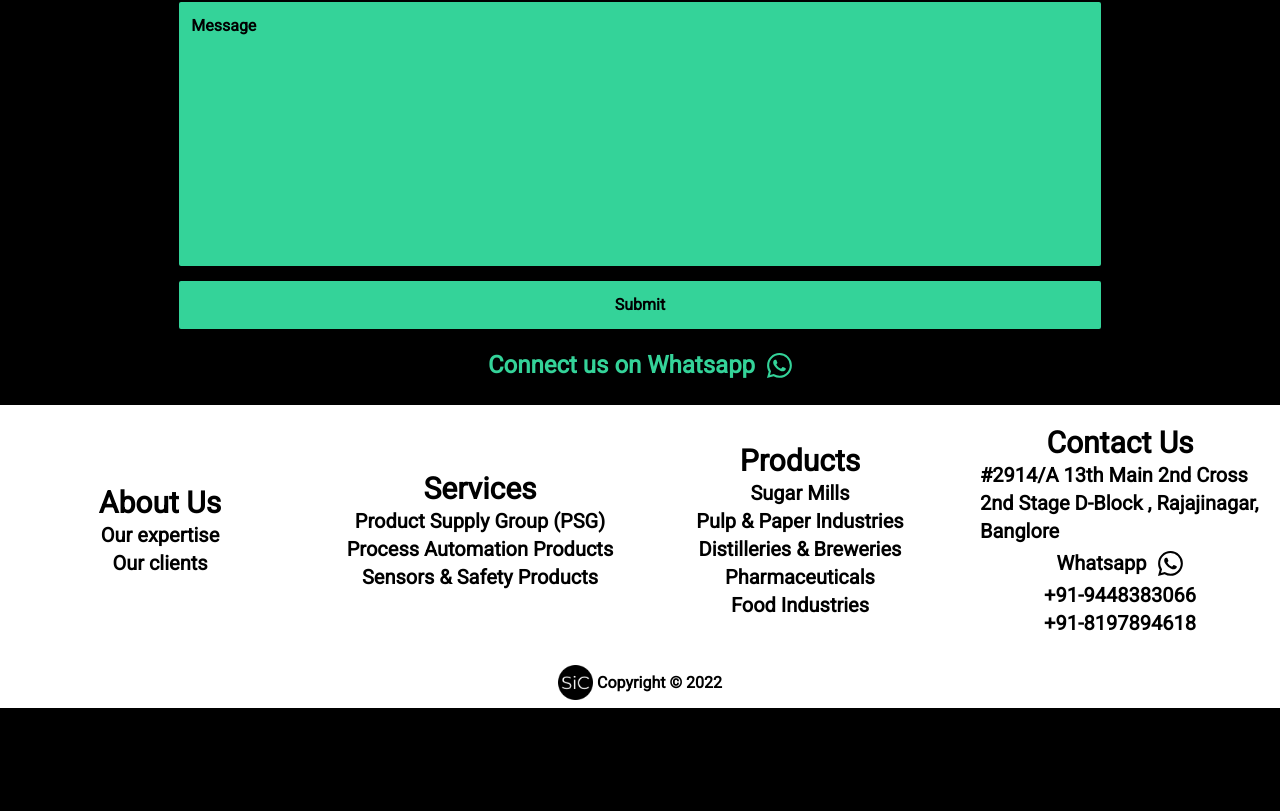
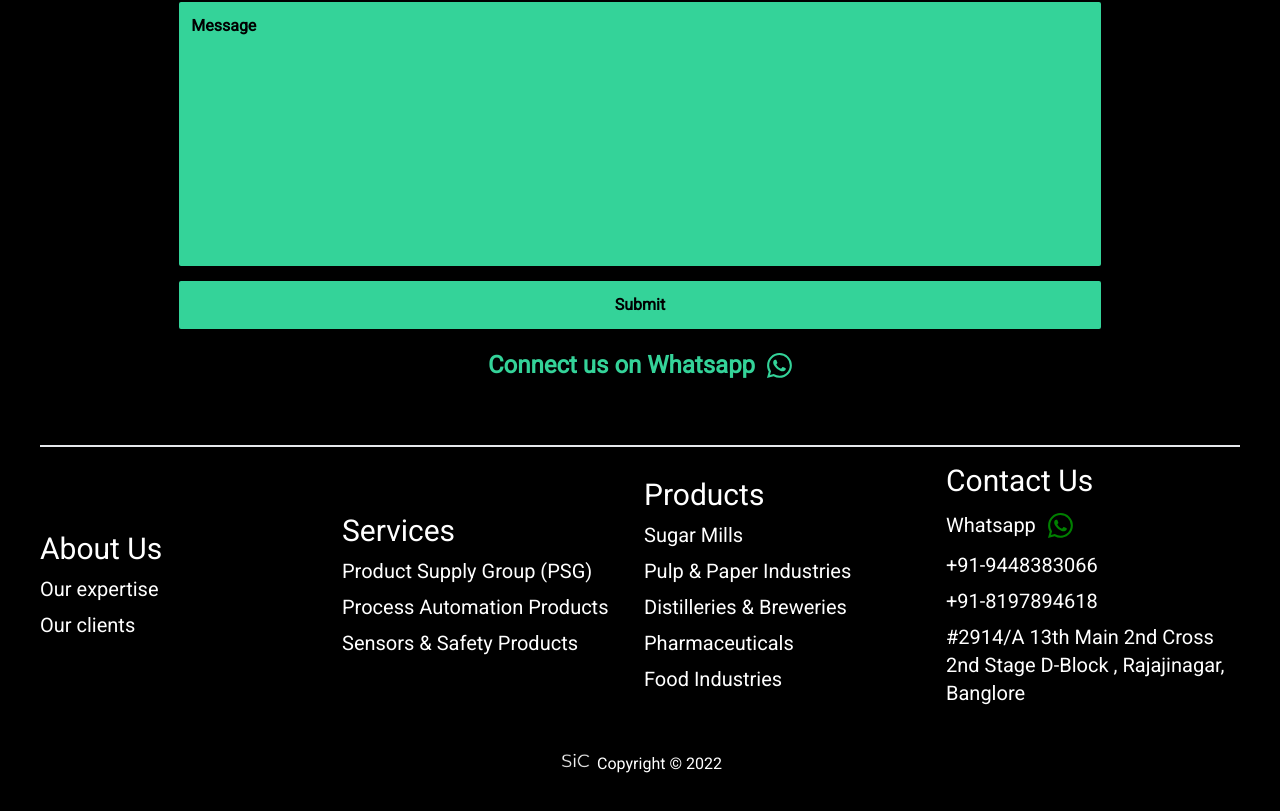
Before and after one commit to DhanrajCoding97/sIc-tailwind-next-live, a Next.js app: page / in a window 1280 px wide. Shown: the part 4040-4851 px from the top of the page. Before the commit the page ends 4748 px from the top, so only its background shows below. Built offline with nearby package versions, Linux system fonts and the light colour scheme.

Commit message:
refactored footer code

```diff
--- a/components/Footer.jsx
+++ b/components/Footer.jsx
@@ -6,94 +6,92 @@ import Image from "next/image";
 
 const Footer = () => {
   return (
-    <footer id="footer" className="bg-white text-black font-bold">
-      <div className="grid grid-cols-1 sm:grid-cols-4 items-center justify-center">
-        <div
-          id="column"
-          className="flex flex-col items-center justify-center p-5"
-        >
+    <footer>
+      <div className="p-10 text-white">
+        <div className="max-w-7xl mx-auto border-t-2">
+          <div className="grid grid-cols-1 md:grid-cols-2 lg:grid-cols-4 gap-2 my-4 items-center">
+            <div className="mb-5">
               <Link href="/about">
-            <motion.a
-              whileHover={{ scale: 1.1 }}
-              whileTap={{ scale: 0.9 }}
-              className="text-xl sm:text-2xl lg:text-3xl cursor-pointer"
-            >
+                <a className="text-xl sm:text-2xl lg:text-3xl cursor-pointer hover:text-emerald-400 ease duration-300">
                   About Us
-            </motion.a>
+                </a>
               </Link>
+              <ul>
+                <li className="py-2">
                   <Link href="/about">
                     <a className="sm:text-xl hover:text-emerald-400 ease-in duration-300 cursor-pointer">
                       Our expertise
                     </a>
                   </Link>
+                </li>
+                <li>
                   <Link href="/about">
                     <a className="sm:text-xl hover:text-emerald-400 ease-in duration-300 cursor-pointer">
                       Our clients
                     </a>
                   </Link>
+                </li>
+              </ul>
             </div>
-        <div
-          id="column"
-          className="flex flex-col items-center justify-center p-5"
-        >
+            <div className="mb-5">
               <Link href="/services">
-            <motion.a
-              whileHover={{ scale: 1.1 }}
-              whileTap={{ scale: 0.9 }}
-              className="text-xl sm:text-2xl lg:text-3xl cursor-pointer"
-            >
+                <a className="text-xl sm:text-2xl lg:text-3xl cursor-pointer hover:text-emerald-400 ease duration-300">
                   Services
-            </motion.a>
+                </a>
               </Link>
+              <ul>
+                <li className="py-2">
                   <Link href="/services">
                     <a className="sm:text-xl hover:text-emerald-400 ease-in duration-300 cursor-pointer">
                       Product Supply Group (PSG)
                     </a>
                   </Link>
+                </li>
+                <li className="pb-2">
                   <Link href="/services">
                     <a className="sm:text-xl hover:text-emerald-400 ease-in duration-300 cursor-pointer">
                       Process Automation Products
                     </a>
                   </Link>
+                </li>
+                <li>
                   <Link href="/services">
                     <a className="sm:text-xl hover:text-emerald-400 ease-in duration-300 cursor-pointer">
                       Sensors & Safety Products
                     </a>
                   </Link>
+                </li>
+              </ul>
             </div>
-        <div id="column" className="flex flex-col items-center justify-center">
+            <div className="mb-5">
               <Link href="/products">
-            <motion.a
-              whileHover={{ scale: 1.1 }}
-              whileTap={{ scale: 0.9 }}
-              className="text-xl sm:text-2xl lg:text-3xl cursor-pointer"
-            >
+                <a className="text-xl sm:text-2xl lg:text-3xl cursor-pointer hover:text-emerald-400 ease duration-300">
                   Products
-            </motion.a>
+                </a>
               </Link>
-          <ul className="flex flex-col justify-center items-center">
-            <li>
+              <ul>
+                <li className="py-2">
                   <Link href="/products">
                     <a className="sm:text-xl hover:text-emerald-400 ease-in duration-300 cursor-pointer">
                       Sugar Mills
                     </a>
                   </Link>
                 </li>
-            <li>
+                <li className="pb-2">
                   <Link href="/products">
                     <a className="sm:text-xl hover:text-emerald-400 ease-in duration-300 cursor-pointer">
                       Pulp & Paper Industries
                     </a>
                   </Link>
                 </li>
-            <li>
+                <li className="pb-2">
                   <Link href="/products">
                     <a className="sm:text-xl hover:text-emerald-400 ease-in duration-300 cursor-pointer">
                       Distilleries & Breweries
                     </a>
                   </Link>
                 </li>
-            <li>
+                <li className="pb-2">
                   <Link href="/products">
                     <a className="sm:text-xl hover:text-emerald-400 ease-in duration-300 cursor-pointer">
                       Pharmaceuticals
@@ -109,59 +107,55 @@ const Footer = () => {
                 </li>
               </ul>
             </div>
-        <div
-          id="column"
-          className="flex flex-col items-center justify-center p-5"
-        >
+            <div className="mb-5">
               <Link href="/contact">
-            <motion.a
-              whileHover={{ scale: 1.1 }}
-              whileTap={{ scale: 0.9 }}
-              className="text-xl sm:text-2xl lg:text-3xl cursor-pointer"
-            >
+                <a className="text-xl sm:text-2xl lg:text-3xl cursor-pointer hover:text-emerald-400 ease duration-300">
                   Contact Us
-            </motion.a>
+                </a>
               </Link>
-          <p className="leading-relaxed sm:text-xl">
-            #2914/A 13th Main 2nd Cross 2nd Stage D-Block , Rajajinagar,
-            Banglore
-          </p>
               <div className="flex py-1">
                 <motion.a
                   href="https://wa.me/918152889614"
                   whileHover={{ scale: 1.1 }}
                   whileTap={{ scale: 0.9 }}
-              className="flex items-center justify-center font-bold sm:text-xl text-center"
+                  className="flex items-center justify-center sm:text-xl text-center py-2 hover:text-emerald-400 ease-in duration-300"
                 >
                   Whatsapp{" "}
                   <span className="pl-3">
-                <BsWhatsapp size={25} />
+                    <BsWhatsapp size={25} color="green" />
                   </span>
                 </motion.a>
               </div>
               <div className="flex flex-col">
                 <a
                   href="tel:+919448383066"
-              className="sm:text-xl hover:text-emerald-400 ease-in duration-300 cursor-pointer"
+                  className="sm:text-xl hover:text-emerald-400 ease-in duration-300 cursor-pointer pb-2"
                 >
                   +91-9448383066
                 </a>
                 <a
                   href="tel:+918197894618"
-              className="sm:text-xl hover:text-emerald-400 ease-in duration-300 cursor-pointer"
+                  className="sm:text-xl hover:text-emerald-400 ease-in duration-300 cursor-pointer pb-2"
                 >
                   +91-8197894618
                 </a>
               </div>
+              <a className="leading-relaxed sm:text-xl">
+                #2914/A 13th Main 2nd Cross 2nd Stage D-Block , Rajajinagar,
+                Banglore
+              </a>
             </div>
           </div>
-      <div className="flex items-center justify-center p-2">
-        <Link href="/" title="Star Instruments & Control Logo">
+          <div className="flex items-center justify-center">
+            <a href="/" title="Star Instruments & Control Logo">
               <Image src="/icon.png" height="35" width="35" objectFit="cover" />
-        </Link>
+            </a>
+
             <h1 className="pl-1 text-md">
               Copyright &copy; {new Date().getFullYear()}
             </h1>
+          </div>
+        </div>
       </div>
     </footer>
   );
--- a/package.json
+++ b/package.json
@@ -13,7 +13,7 @@
     "@react-icons/all-files": "^4.1.0",
     "aos": "^2.3.4",
     "eslint-config-next": "^12.3.1",
-    "framer-motion": "^7.5.3",
+    "framer-motion": "^7.6.1",
     "next": "12.3.1",
     "postcss-preset-env": "^7.8.2",
     "react": "18.2.0",
```
Also changed, not shown: 1 other file (tests, documents, lock files or other folders). Lines whose indentation alone changed are shown as unchanged.
